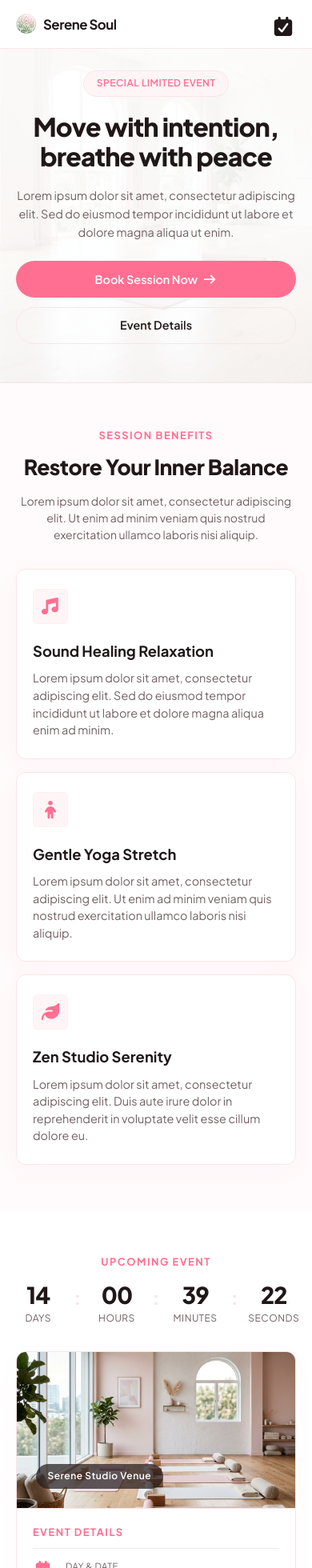
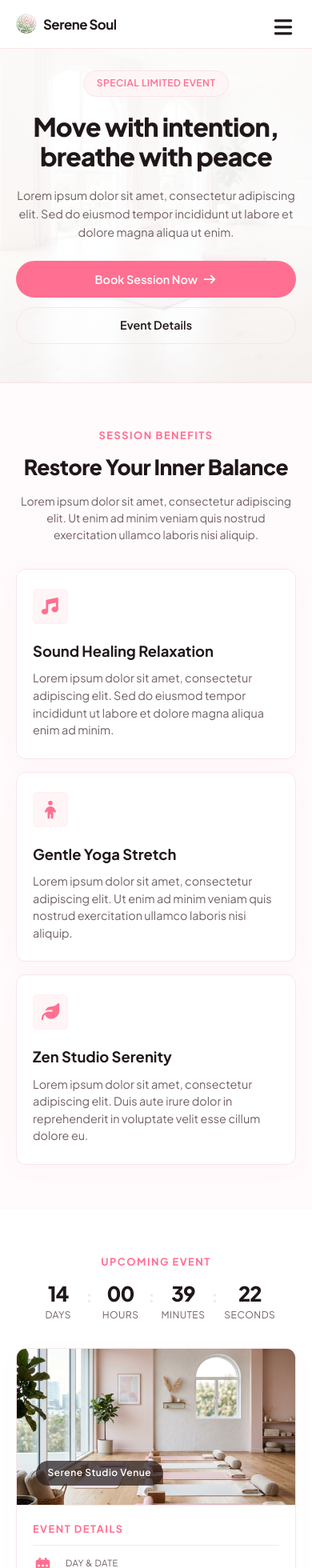
Before and after one commit to luigiifan/serene-soul, a Next.js app: page / in a window 390 px wide. Shown: the top 1960 px of the page at 80% size. Built offline with nearby package versions, Linux system fonts and the light colour scheme.

Commit message:
feat: create landing page layout with modular CSS styles

```diff
--- a/src/app/page.module.css
+++ b/src/app/page.module.css
@@ -379,20 +379,21 @@
 
 @media (max-width: 576px) {
   .countdownGrid {
-    gap: 0.75rem;
+    gap: 0.5rem;
+    justify-content: center;
+    width: 100%;
   }
 
   .countdownItem {
-    min-width: 65px;
-    /* Enforce stable width on mobile for both EN/ID */
+    min-width: 54px;
   }
 
   .countdownNumber {
-    font-size: 1.8rem;
+    font-size: 1.6rem;
   }
 
   .countdownDivider {
-    font-size: 1.4rem;
+    font-size: 1.2rem;
   }
 }
 
--- a/src/app/page.tsx
+++ b/src/app/page.tsx
@@ -6,7 +6,7 @@ import { FontAwesomeIcon } from "@fortawesome/react-fontawesome";
 import {
   faLeaf, faCalendarCheck, faArrowRight, faMusic,
   faChild, faCalendarDays, faLocationDot, faXmark,
-  faChevronDown, faPhone, faEnvelope, faCircleCheck, faUser, faRankingStar, faClock,
+  faChevronDown, faPhone, faEnvelope, faCircleCheck, faUser, faRankingStar, faClock, faBars,
 } from "@fortawesome/free-solid-svg-icons";
 import { faInstagram } from "@fortawesome/free-brands-svg-icons";
 import styles from "./page.module.css";
@@ -374,7 +374,7 @@ export default function Home() {
             </a>
           </nav>
           <button onClick={handleOpenModal} className={styles.mobileMenuBtn}>
-            <FontAwesomeIcon icon={faCalendarCheck} />
+            <FontAwesomeIcon icon={faBars} />
           </button>
         </div>
       </header>
```
